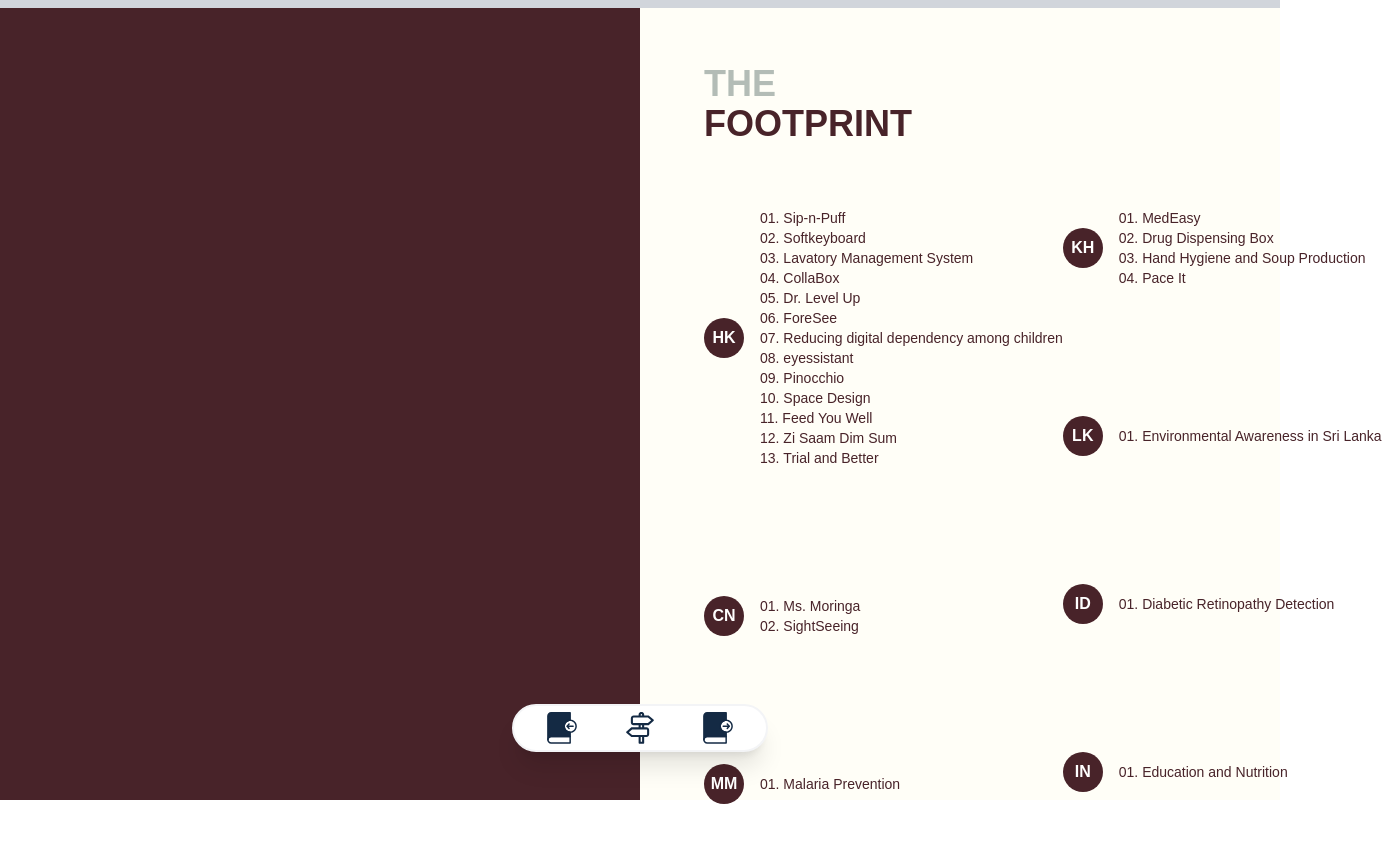
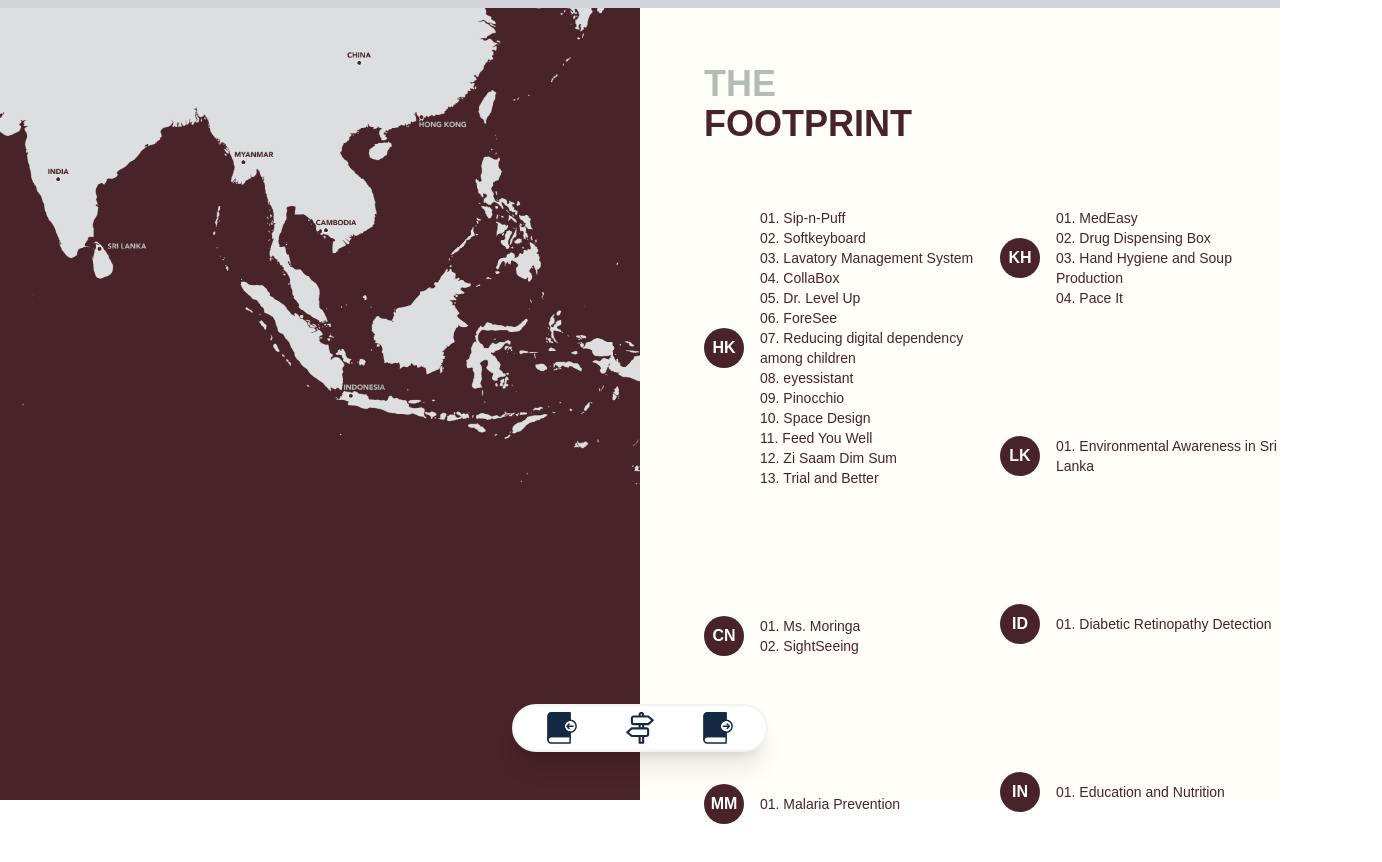
Before and after one commit to sight-hkust/book, a Next.js app: page /the-footprint in a window 1280 px wide. Shown: the top 862 px of the page, 1382 px wide, since content can reach past the window. Built offline with nearby package versions, Linux system fonts and the light colour scheme.

Commit message:
footprint done

```diff
--- a/pages/api/hello.ts
+++ /dev/null
@@ -1,13 +0,0 @@
-// Next.js API route support: https://nextjs.org/docs/api-routes/introduction
-import type { NextApiRequest, NextApiResponse } from 'next'
-
-type Data = {
-  name: string
-}
-
-export default function handler(
-  req: NextApiRequest,
-  res: NextApiResponse<Data>
-) {
-  res.status(200).json({ name: 'John Doe' })
-}
--- a/pages/the-footprint.tsx
+++ b/pages/the-footprint.tsx
@@ -11,7 +11,7 @@ function RegionProjectsGroup({ label, projects }: RegionProjectsGroupProps) {
   return (
     <div className="flex items-center my-16 text-[#482329]">
       <span className="h-10 w-10 rounded-full font-bold text-white bg-[#482329] flex items-center justify-center">{label}</span>
-      <ul className="flex flex-col ml-4">
+      <ul className="flex flex-col ml-4 max-w-[240px]">
         {projects.map((project, index) => (
           <li key={project} className="text-sm">
             {index < 9?`0${index+1}`:index+1}.&nbsp;
@@ -88,12 +88,13 @@ export default function Footprint() {
     <Layout
       prevPageHref="/timeline"
       nextPageHref="/the-footprint"
-      className="w-screen h-screen flex text-[#142a44]">
+      className="w-screen md:h-screen flex flex-col md:flex-row text-[#142a44]">
         <Head>
           <title>The Footprint</title>
         </Head>
-        <div className="w-1/2 bg-[#482329] h-screen"></div>
-        <div className="w-1/2 bg-[#fffef7] flex-col h-screen p-16">
+        <div className="w-full md:w-1/2 bg-[#482329] h-[640px] md:h-screen bg-[url('/media/footprint.png')] bg-contain bg-no-repeat">
+        </div>
+        <div className="w-full md:w-1/2 bg-[#fffef7] flex-col h-screen p-16">
           <h2 className="uppercase text-4xl font-bold text-[#B3BCB6]">the<br/><span className="text-[#482329]">footprint</span></h2>
           <section className="flex flex-col flex-wrap h-[840px]">
             {
```
Also changed, not shown: public/media/footprint.png (added).
